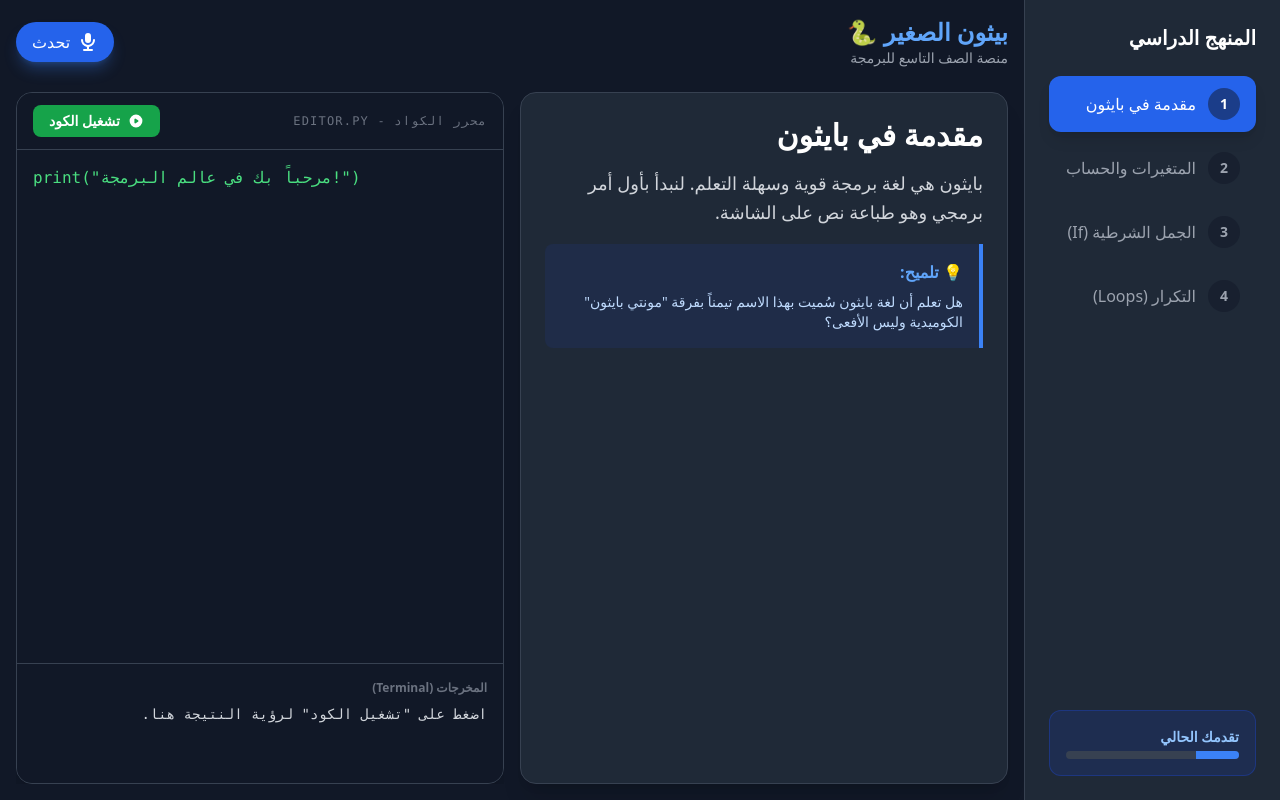
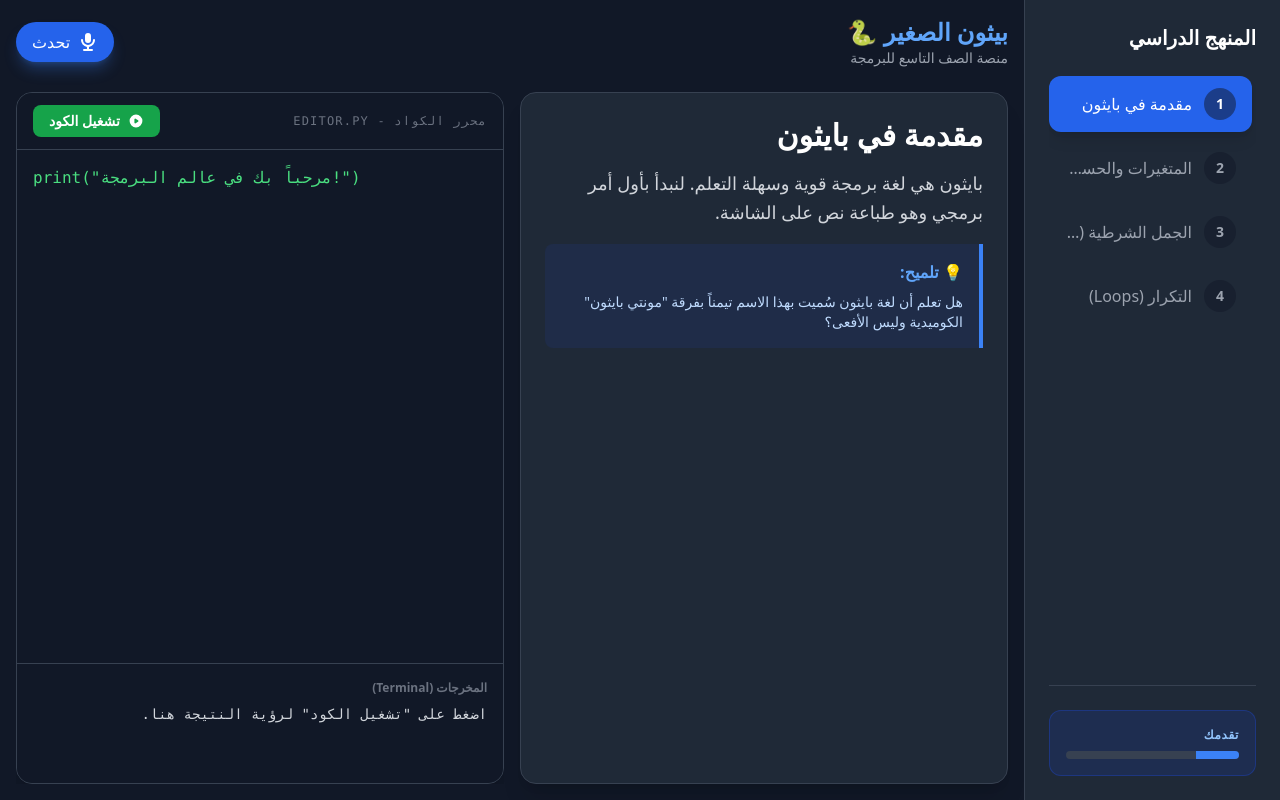
Before and after one commit to SalalahSharqiyaSchool/python-for-grade-9, a React (Vite) app: page / in a window 1280 px wide. Built offline with nearby package versions, Linux system fonts and the light colour scheme.

Commit message:
Update Sidebar.tsx

```diff
--- a/components/Sidebar.tsx
+++ b/components/Sidebar.tsx
@@ -6,14 +6,37 @@ interface SidebarProps {
   lessons: Lesson[];
   currentLessonId: string;
   onSelect: (lesson: Lesson) => void;
+  isOpen: boolean;
+  onClose: () => void;
 }
 
-const Sidebar: React.FC<SidebarProps> = ({ lessons, currentLessonId, onSelect }) => {
+const Sidebar: React.FC<SidebarProps> = ({ lessons, currentLessonId, onSelect, isOpen, onClose }) => {
   return (
-    <aside className="w-64 bg-gray-800 border-l border-gray-700 flex flex-col hidden md:flex">
-      <div className="p-6">
-        <h2 className="text-xl font-bold text-white mb-6">المنهج الدراسي</h2>
-        <nav className="space-y-2">
+    <>
+      {/* Overlay for mobile when sidebar is open */}
+      {isOpen && (
+        <div
+          className="fixed inset-0 bg-black/60 z-40 md:hidden backdrop-blur-sm"
+          onClick={onClose}
+        ></div>
+      )}
+
+      <aside className={`
+        fixed inset-y-0 right-0 z-50 w-72 bg-gray-800 border-l border-gray-700 flex flex-col transition-transform duration-300 ease-in-out
+        md:relative md:translate-x-0 md:z-auto md:w-64
+        ${isOpen ? 'translate-x-0' : 'translate-x-full'}
+      `}>
+        <div className="p-6 flex flex-col h-full">
+          <div className="flex justify-between items-center mb-6">
+            <h2 className="text-xl font-bold text-white">المنهج الدراسي</h2>
+            <button onClick={onClose} className="md:hidden text-gray-400 hover:text-white">
+              <svg xmlns="http://www.w3.org/2000/svg" className="h-6 w-6" fill="none" viewBox="0 0 24 24" stroke="currentColor">
+                <path strokeLinecap="round" strokeLinejoin="round" strokeWidth={2} d="M6 18L18 6M6 6l12 12" />
+              </svg>
+            </button>
+          </div>
+
+          <nav className="space-y-2 overflow-y-auto flex-1 pr-1">
             {lessons.map((lesson, index) => (
               <button
                 key={lesson.id}
@@ -31,11 +54,10 @@ const Sidebar: React.FC<SidebarProps> = ({ lessons, currentLessonId, onSelect })
               </button>
             ))}
           </nav>
-      </div>
 
-      <div className="mt-auto p-6">
+          <div className="mt-6 pt-6 border-t border-gray-700">
             <div className="bg-blue-900/30 rounded-xl p-4 border border-blue-800/50">
-          <h3 className="text-sm font-bold text-blue-300 mb-1">تقدمك الحالي</h3>
+              <h3 className="text-xs font-bold text-blue-300 mb-2 uppercase tracking-wider">تقدمك</h3>
               <div className="w-full bg-gray-700 h-2 rounded-full overflow-hidden">
                 <div
                   className="bg-blue-500 h-full transition-all duration-500"
@@ -44,7 +66,9 @@ const Sidebar: React.FC<SidebarProps> = ({ lessons, currentLessonId, onSelect })
               </div>
             </div>
           </div>
+        </div>
       </aside>
+    </>
   );
 };
 
```
Lines whose indentation alone changed are shown as unchanged.
